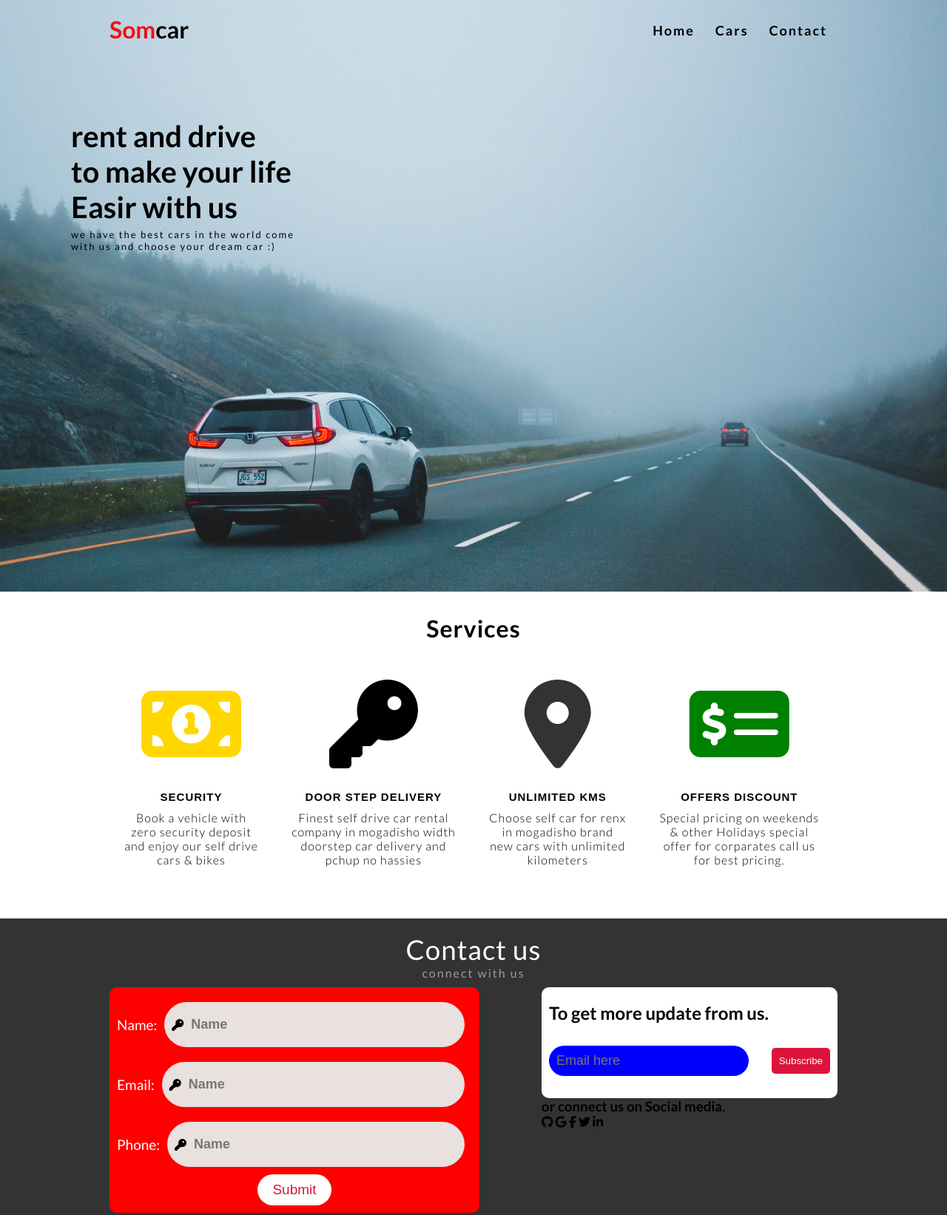
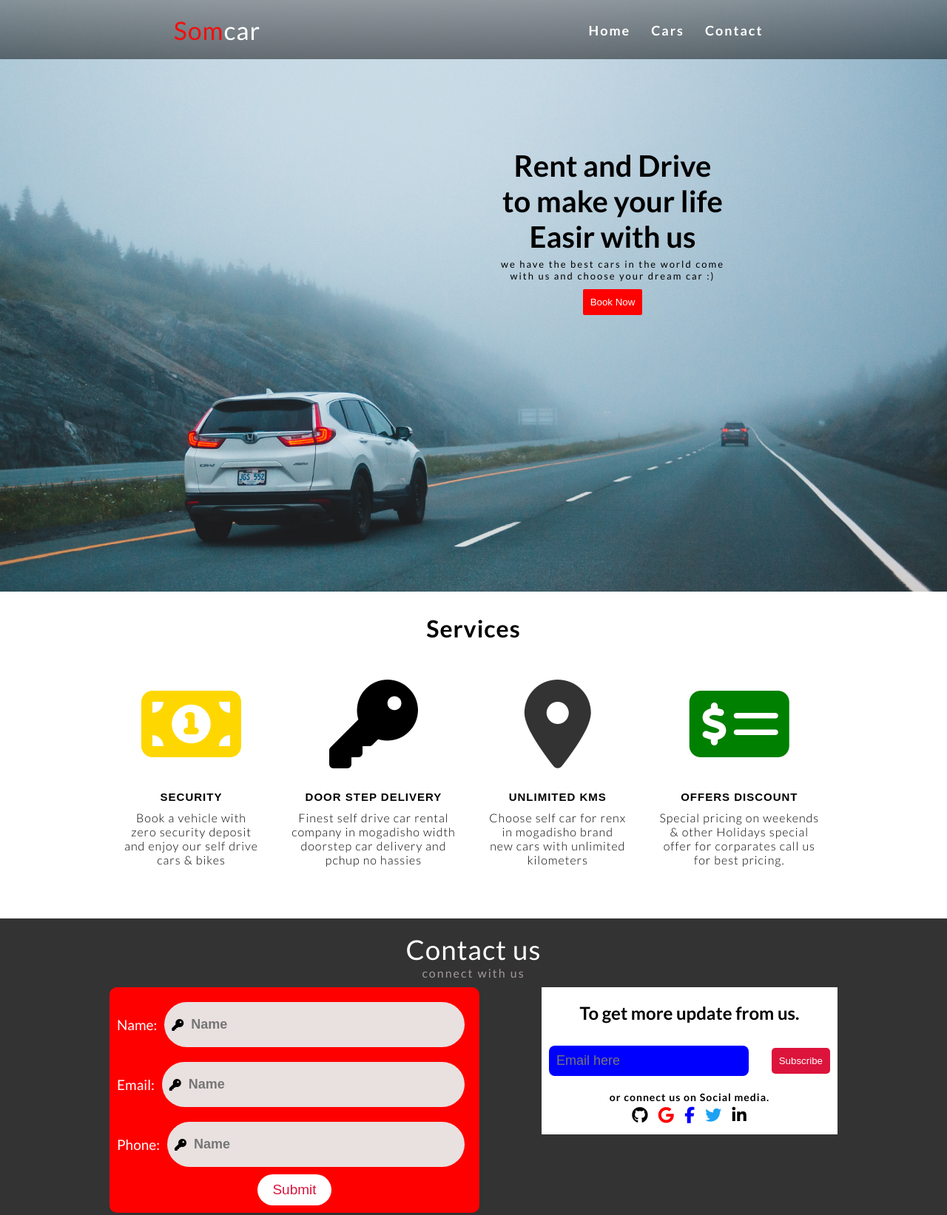
Before and after one commit to ahmedabukar01/Somcar, a plain HTML site: page index.html in a window 1280 px wide. Shown: the top 1643 px of the page at 74% size. Drawn offline with Linux system fonts and the light colour scheme.

Commit message:
working on

```diff
--- a/css/style.css
+++ b/css/style.css
@@ -30,11 +30,12 @@ img{
     height:100vh;
 
 }
-.top{
+.top .container{
     height:80px;
     display:flex;
-    justify-content: space-between;
+    justify-content: space-around;
     width:100%;
+    background:linear-gradient(rgba(90, 88, 88, 0.5),rgb(0,0,0,0.5));
 
 }
 ul{
@@ -43,7 +44,7 @@ ul{
 }
 a{
     text-decoration: none;
-    color:#000;
+    color:#fff;
 
 }
 .top ul{
@@ -64,6 +65,12 @@ a{
 .top h1 span{
     color:var(--primary-color);
 }
+.top h1{
+    font-size:34px;
+    letter-spacing: 1px;
+    font-weight: 400;
+    color:#fff;
+}
 .main-text{
     padding:20px;
     font-weight: 500;
@@ -71,15 +78,42 @@ a{
     color:#000;
     margin-left: 10px;
 }
+.main-text .container{
+    position: relative;
+    left:90%;
+    margin-left:200px;
+    margin-top:70px;
+}
 .main-text h3{
     margin-bottom:5px;
     font-size:40px;
+    font-weight: 600;
 }
 .main-text p{
     color:#000;
     font-weight: 500;
     font-size:13px;
     letter-spacing: 2px;
+}
+.my-text{
+    text-align:center;
+    padding:10px;
+}
+.my-text button{
+    text-align:center;
+    padding:10px;
+    margin:10px 0;
+    background:red;
+    border:none;
+    color:#fff;
+    cursor:pointer;
+    border-radius: 2px;
+
+}
+
+button:hover{
+    background:rgb(194, 8, 8);
+    transition: 0.1s ease-in-out;
 }
 
 /* Section */
@@ -216,9 +250,10 @@ form input[type="tel"]
 .subscribtion{
     width:400px;
 }
-.subscribtion .card{
+.subscribtion{
     background:#fff;
     padding:10px;
+    text-align: center;
 }
 .subscribtion h2{
     padding:10px 0;
@@ -231,7 +266,7 @@ form input[type="tel"]
 .input-field{
     background:blue;
     width:270px;
-    border-radius: 270px;
+    border-radius: 8px;
     margin:20px 0;
 
 }
@@ -245,10 +280,34 @@ form input[type="tel"]
     color:#fff;
     border-radius: 5px;
 }
+.social-media{
+    letter-spacing: 1px;
+    font-size:12px;
+    font-weight: 100;
+}
+.social-media i{
+    padding:5px;
+    font-size:22px;
+}
+.social-media a{
+    text-decoration: none;
+    color:black;
+    cursor:pointer;
+}
+.social-media a:nth-child(3){
+    color:red;
+}
+.social-media a:nth-child(4){
+    color:blue;
+}
+.social-media a:nth-child(5){
+    color:#1da1f2;
+}
+
 /* Footer */
 footer{
-    background:#cb0505;
-    height: 200px;
+    background:black;
+    height: auto;
     overflow: hidden;
 }
 .foo-box{
@@ -261,10 +320,11 @@ footer{
     display:flex;
 }
 .foo .text{
-    font-size:19px;
+    font-size:15px;
     font-weight: 400px;
     color:#969090;
     margin-left:2px;
+    letter-spacing: 1px;
 }
 .foo .text h3{
     color:#fff;
@@ -278,3 +338,9 @@ footer{
     width:1rem;
     line-height: 1;
 }
+.copyright{
+    text-align:center;
+    padding:10px;
+    color:#fff;
+    letter-spacing: 1px;
+}
--- a/index.html
+++ b/index.html
@@ -9,8 +9,8 @@
 </head>
 <body>
     <div class="showcase">
+        <div class="top">
         <div class="container">
-            <div class="top">
                 <h1><span>Som</span>car</h1>
                 <ul>
                     <li><a href="#">Home</a></li>
@@ -21,11 +21,15 @@
         </div>
         <div class="main-text">
             <div class="container">
-                <h3>rent and drive
-                    <br>to make your life Easir with us
-                </h3>
-                <p>we have the best cars in the world come with us
-                and choose your dream car :)</p>
+                <div class="my-text">
+                    <h3>Rent and Drive
+                        <br>to make your life Easir with us
+                    </h3>
+                    <p>we have the best cars in the world come with us
+                    and choose your dream car :)</p>
+                    <button>Book Now</button>
+                </div>
+
             </div>
         </div>
     </div>
@@ -116,14 +120,14 @@
 
                             </form>
                         </div>
-                    </div>
                     <div class="social-media">
                             <h3>or connect us on Social media.</h3>
-                            <i class="fa fa-github"></i>
-                            <i class="fa fa-google"></i>
-                            <i class="fa fa-facebook-f"></i>
-                            <i class="fa fa-twitter"></i>
-                            <i class="fa fa-linkedin"></i>
+                           <a><i class="fa fa-github"></i></a>
+                            <a><i class="fa fa-google"></i></a>
+                            <a><i class="fa fa-facebook-f"></i></a>
+                            <a><i class="fa fa-twitter"></i></a>
+                            <a><i class="fa fa-linkedin"></i></a>
+                    </div>
                     </div>
                 </div>
             </div>
@@ -159,6 +163,9 @@
                 </div>
             </div>
 
+            <div class="copyright">
+                <p>Copyright &copy; reserved Normed Group 2020</p>
+            </div>
         </div>
     </footer>
 </body>
```
